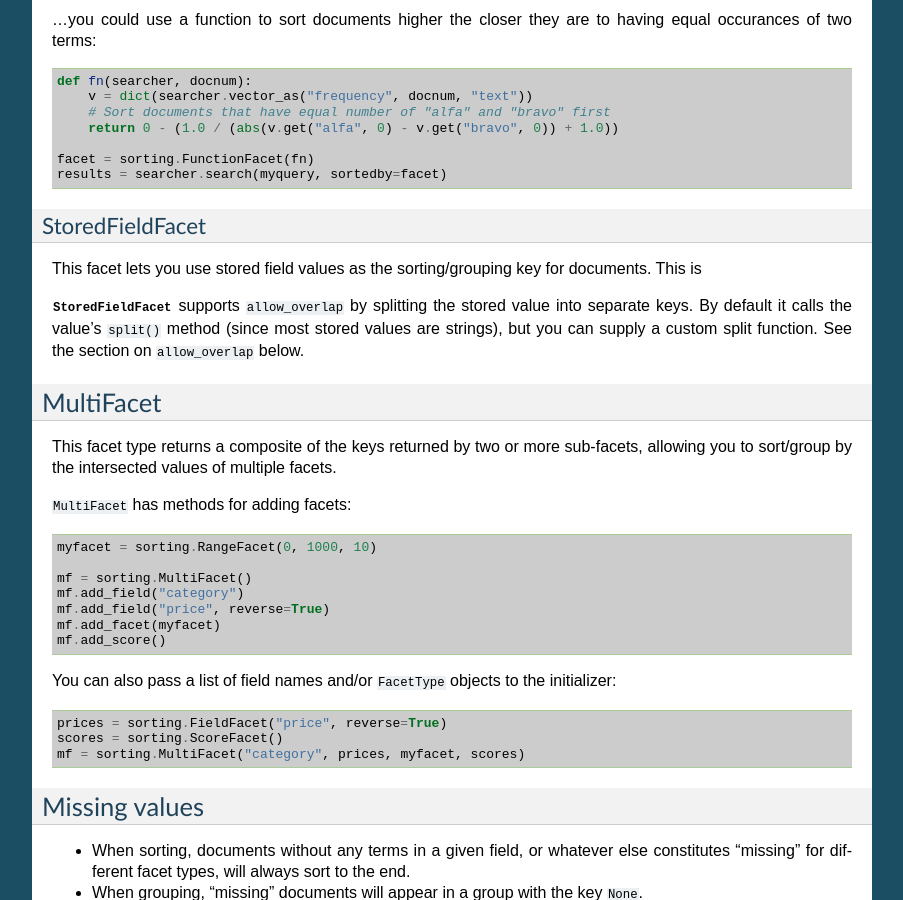
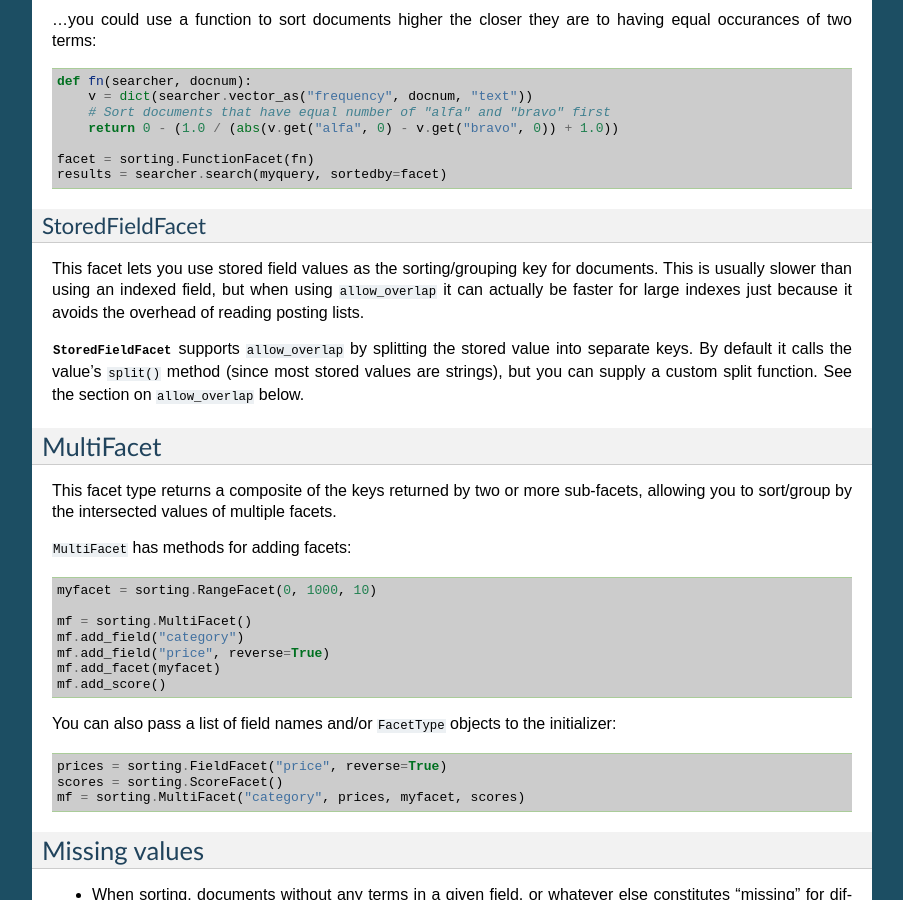
Before and after one commit to dex4er/whoosh, a Sphinx documentation site: the page built from docs/source/facets.rst, in a window 1280 px wide and 900 px high, scrolled down 6397 px. Shown: the whole window, without its empty margins (198-1101 px from the left). Built offline with Sphinx 7.4.7, drawn with Linux system fonts in a browser that asks for light colours.

Commit message:
Fixed unfinished paragraph about StoredFieldFacet. Fixes issue #192.

```diff
--- a/docs/source/facets.rst
+++ b/docs/source/facets.rst
@@ -404,7 +404,9 @@ StoredFieldFacet
 ----------------
 
 This facet lets you use stored field values as the sorting/grouping key for
-documents. This is
+documents. This is usually slower than using an indexed field, but when using
+``allow_overlap`` it can actually be faster for large indexes just because it
+avoids the overhead of reading posting lists.
 
 :class:`~whoosh.sorting.StoredFieldFacet` supports ``allow_overlap`` by
 splitting the stored value into separate keys. By default it calls the value's
```
